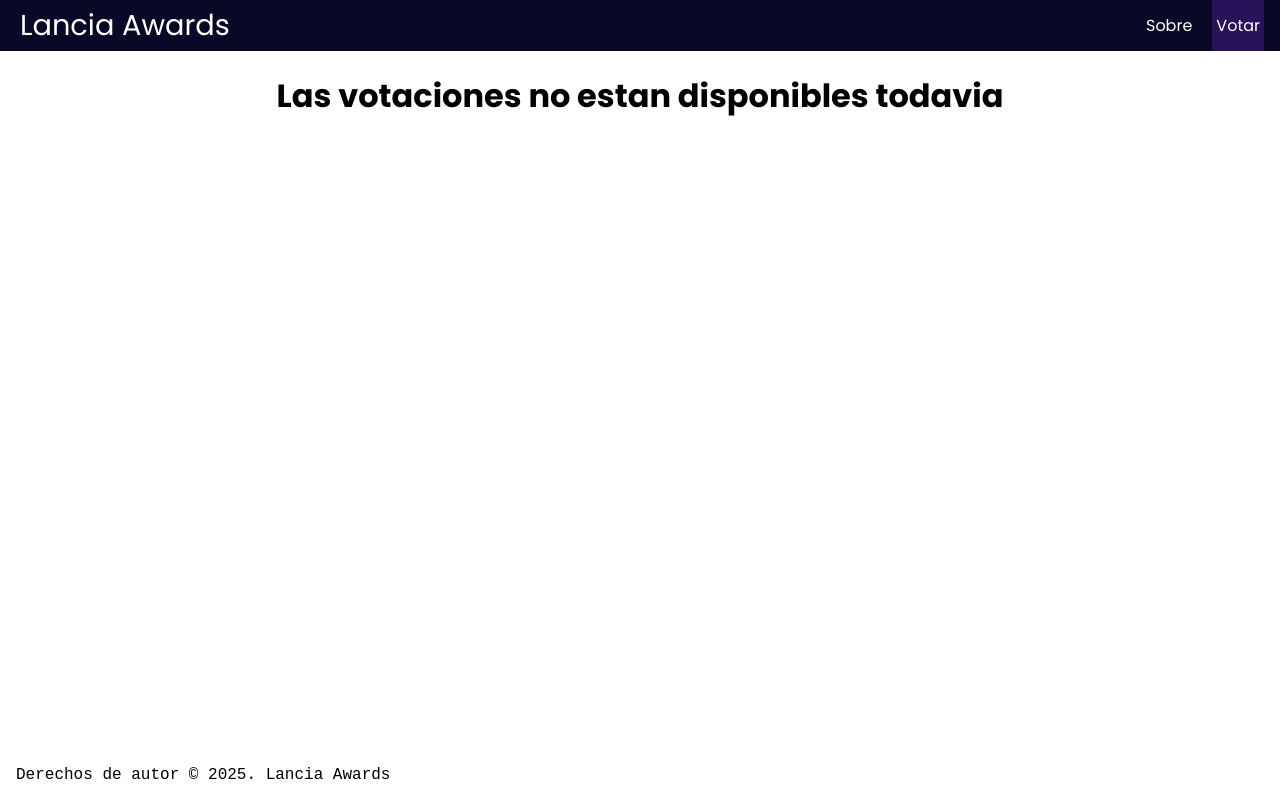
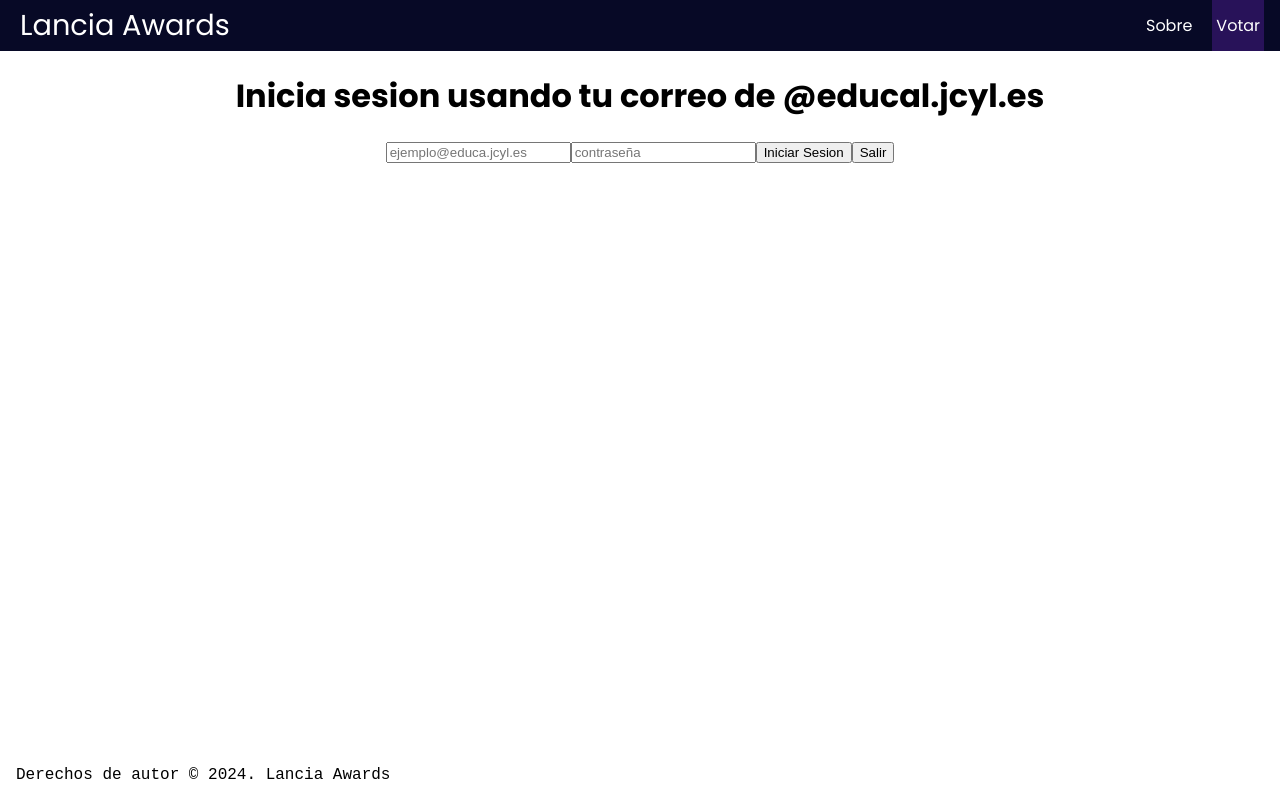
Before and after one commit to EsJoseVi/EsoAwards, a React (Create React App) app: page /votar in a window 1280 px wide. Built offline with nearby package versions, Linux system fonts and the light colour scheme; no server answers.

Commit message:
Agregado inicio de sesion

```diff
--- a/package.json
+++ b/package.json
@@ -6,6 +6,7 @@
     "@testing-library/jest-dom": "^5.17.0",
     "@testing-library/react": "^13.4.0",
     "@testing-library/user-event": "^13.5.0",
+    "firebase": "^10.9.0",
     "react": "^18.2.0",
     "react-dom": "^18.2.0",
     "react-router-dom": "^6.22.3",
--- a/src/App.js
+++ b/src/App.js
@@ -17,7 +17,7 @@ function App() {
             <Route path="/" element={<Home />} />
           </Routes>
         </div>
-      <Footer content="Derechos de autor © 2025. Lancia Awards"/>
+      <Footer content="Derechos de autor © 2024. Lancia Awards"/>
     </>
   )
 }
--- /dev/null
+++ b/src/FireBaseConfig.js
@@ -0,0 +1,13 @@
+import { initializeApp } from "firebase/app";
+
+const firebaseConfig = {
+  apiKey: "AIzaSyB5m_4vK99MA9unUhLOl6ytYgh6d0L-VzQ",
+  authDomain: "lanciaawards-f9e99.firebaseapp.com",
+  projectId: "lanciaawards-f9e99",
+  storageBucket: "lanciaawards-f9e99.appspot.com",
+  messagingSenderId: "601218413663",
+  appId: "1:601218413663:web:70beaa956fad45174317ea"
+};
+
+
+export const app = initializeApp(firebaseConfig);
--- a/src/pages/Votar.js
+++ b/src/pages/Votar.js
@@ -1,4 +1,53 @@
 /* pagina donde se vota*/
+import { useEffect, useState } from "react";
+import { app } from "../FireBaseConfig"
+import { getAuth, onAuthStateChanged, signInWithEmailAndPassword, signOut } from "firebase/auth";
+
 export default function Votar (){
-    return <h1 className="Title">Las votaciones no estan disponibles todavia</h1>
+    const auth = getAuth();
+    const [data, setData] = useState({
+        email: '',
+        password: ''
+    })
+
+    const handleInputs = (event) => {
+        let inputs = { [event.target.name]: event.target.value}
+        setData({ ...data, ...inputs})
+    }
+    const addData = () => {
+        signInWithEmailAndPassword(auth, data.email, data.password)
+    }
+    const handlelogout = () => {
+        signOut(auth);
+    }
+
+    useEffect(() => {
+        onAuthStateChanged(auth, (data) => {
+          if(data){
+            alert("Sesion Inicada")
+          }
+          else {
+            alert('Sesion Cerrada')
+          }
+        })
+      }, [])
+    return(
+        <div>
+            <h1 className="Title">Inicia sesion usando tu correo de @educal.jcyl.es</h1>
+            <input
+                name="email"
+                type="email"
+                placeholder="ejemplo@educa.jcyl.es"
+                onChange={event => handleInputs(event)}
+            />
+            <input
+                name="password"
+                type="password"
+                placeholder="contraseña"
+                onChange={event => handleInputs(event)}
+            />
+            <button onClick={addData}>Iniciar Sesion</button>
+            <button onClick={handlelogout}>Salir</button>
+        </div>
+    )
 }
```
Also changed, not shown: 1 other file (tests, documents, lock files or other folders).
